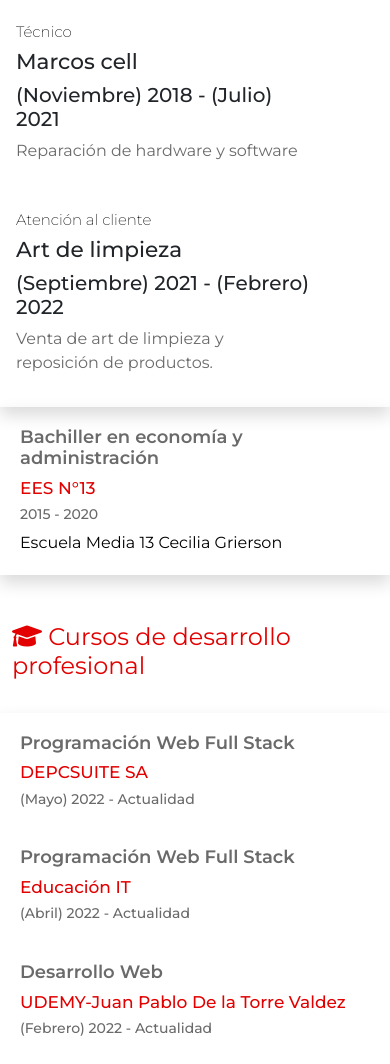
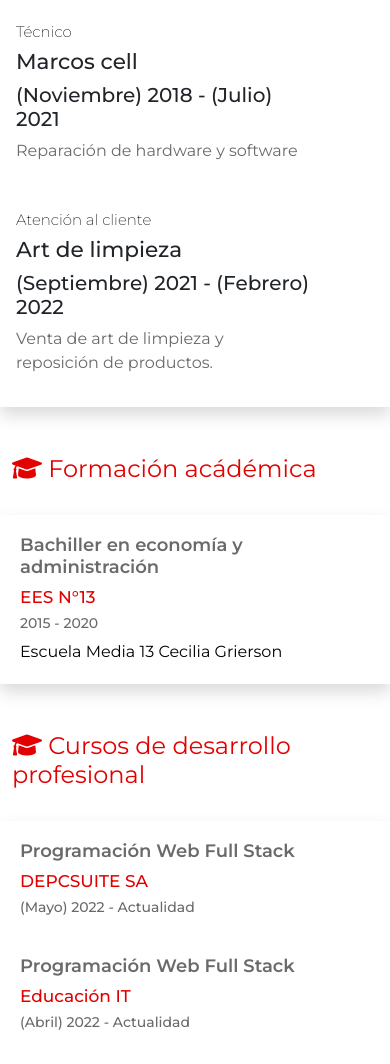
Before and after one commit to Marcos-mi/portfolio, a PHP site: page /sobre-mi.php in a window 390 px wide. Shown: the part 2246-3310 px from the top of the page. Run offline with PHP 8.4, Linux system fonts and the light colour scheme.

Commit message:
quitando d-block a formacion academica

```diff
--- a/sobre-mi.php
+++ b/sobre-mi.php
@@ -148,8 +148,9 @@ $pg= "sobre-mi";
             </div>
         </section>
         <section class="container" id="formacion">
+
             <div class="row">
-                <div class="col-12 pt-5 pb-4  d-none d-sm-block">
+                <div class="col-12 pt-5 pb-4">
                 <h2><i class="fas fa-graduation-cap"></i> Formación acádémica</h2>
                 </div>
             </div>
```
